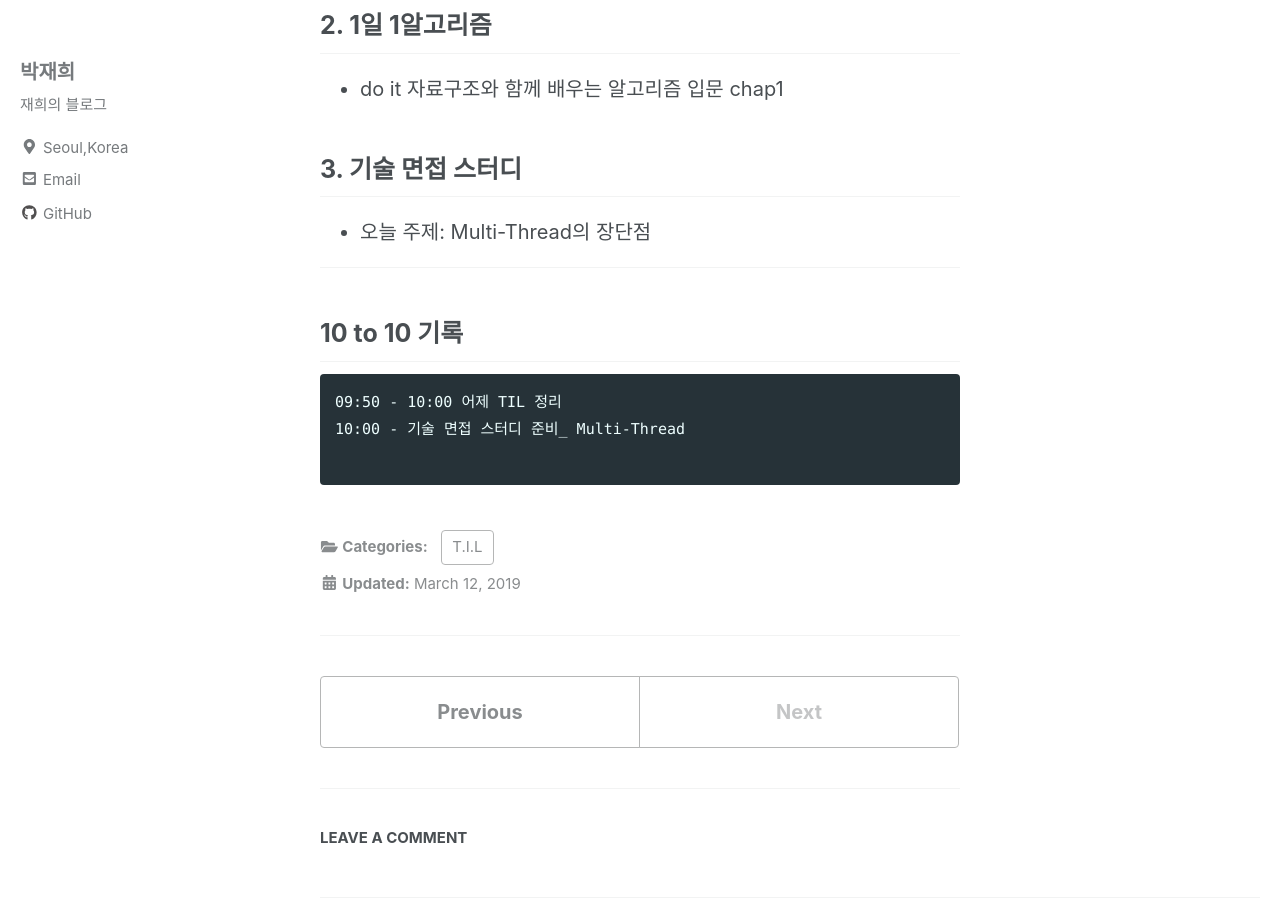
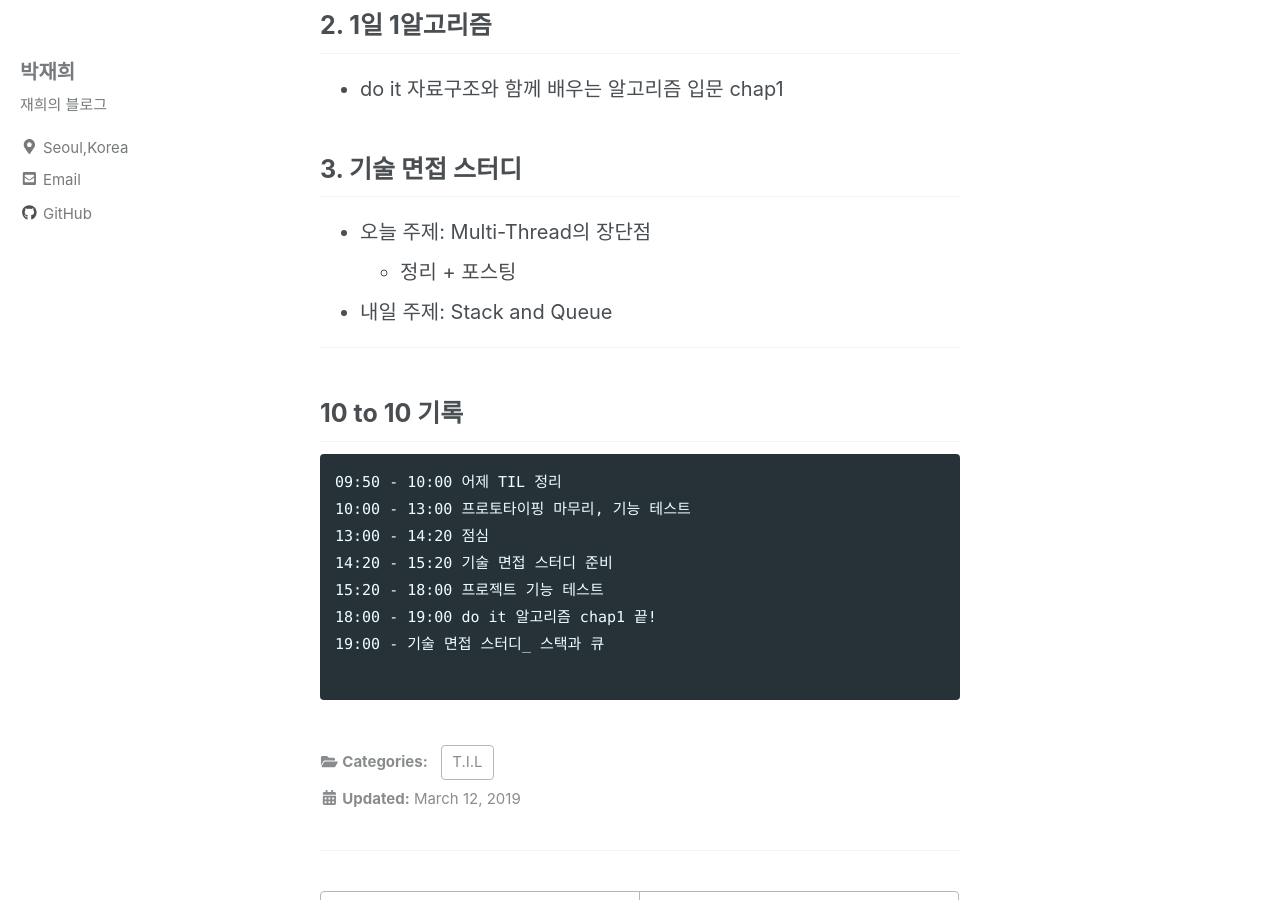
Before and after one commit to jaehee0145/jaehee0145.github.io, a Jekyll site: the page built from _posts/2019-03-12-[T.I.L]-2019-03-12.md, in a window 1280 px wide and 900 px high, scrolled down 352 px. Built offline with Jekyll 4.4.1, drawn with Linux system fonts in a browser that asks for light colours; cached includes are drawn as plain includes; nearby versions of some CDN libraries; comment, search, counter and statistics services are not loaded; some of the changed text lies outside the part shown.

Commit message:
stack and queue

````diff
--- a/_posts/2019-03-12-[T.I.L]-2019-03-12.md
+++ b/_posts/2019-03-12-[T.I.L]-2019-03-12.md
@@ -19,6 +19,8 @@ Today I learn :)
 
 ## 3. 기술 면접 스터디
 * 오늘 주제: Multi-Thread의 장단점
+  * 정리 + 포스팅
+* 내일 주제: Stack and Queue
 
 
 ---
@@ -28,6 +30,11 @@ Today I learn :)
 
 ```
 09:50 - 10:00 어제 TIL 정리
-10:00 - 기술 면접 스터디 준비_ Multi-Thread
+10:00 - 13:00 프로토타이핑 마무리, 기능 테스트
+13:00 - 14:20 점심
+14:20 - 15:20 기술 면접 스터디 준비
+15:20 - 18:00 프로젝트 기능 테스트
+18:00 - 19:00 do it 알고리즘 chap1 끝!
+19:00 - 기술 면접 스터디_ 스택과 큐
 
 ```
````
Also changed, not shown: _posts/2019-03-12-[DataStructure] Stack and Queue.md (added, +42 -0 lines), _posts/2019-03-12-[OS] 멀티 스레드.md (added, +53 -0 lines).
